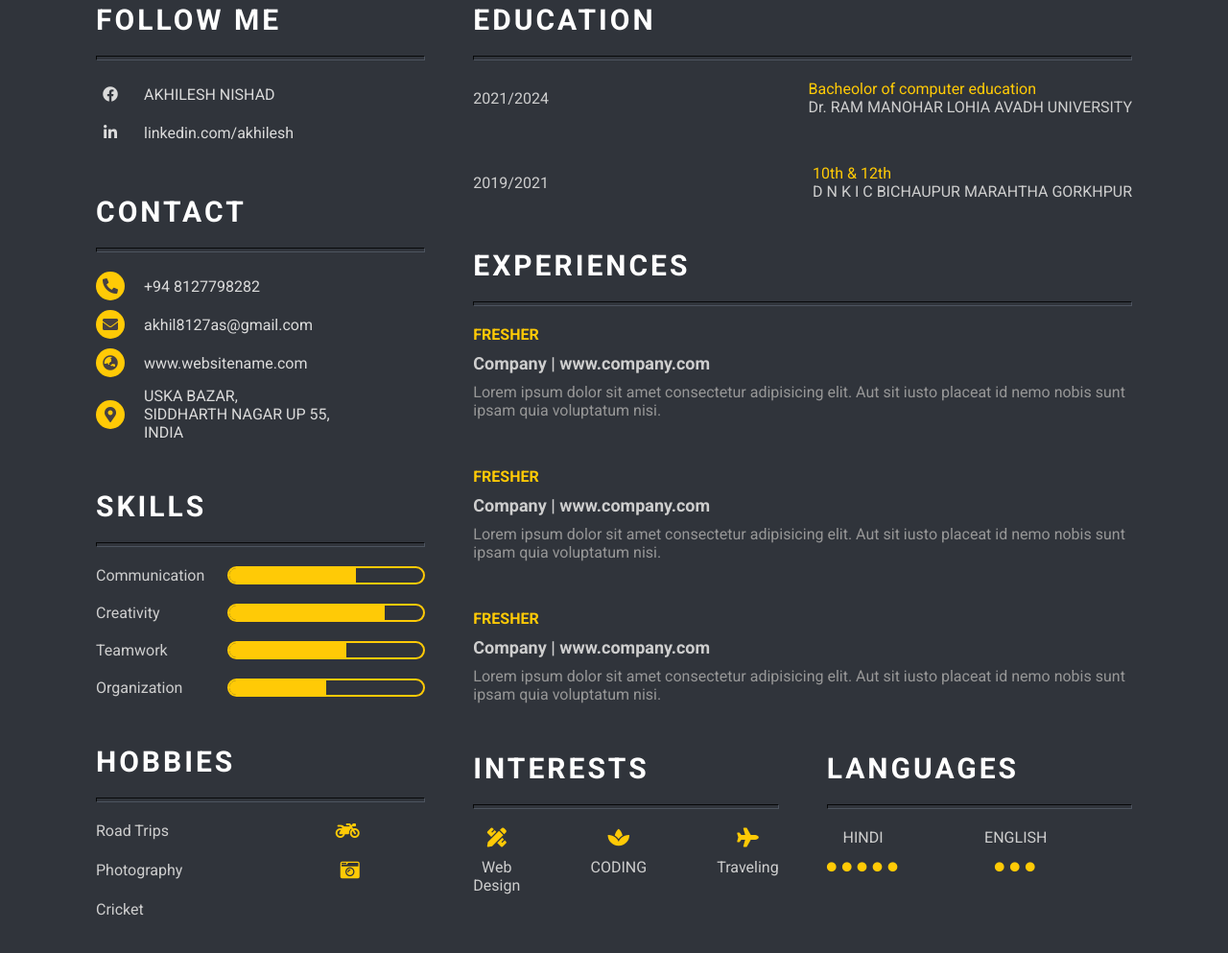
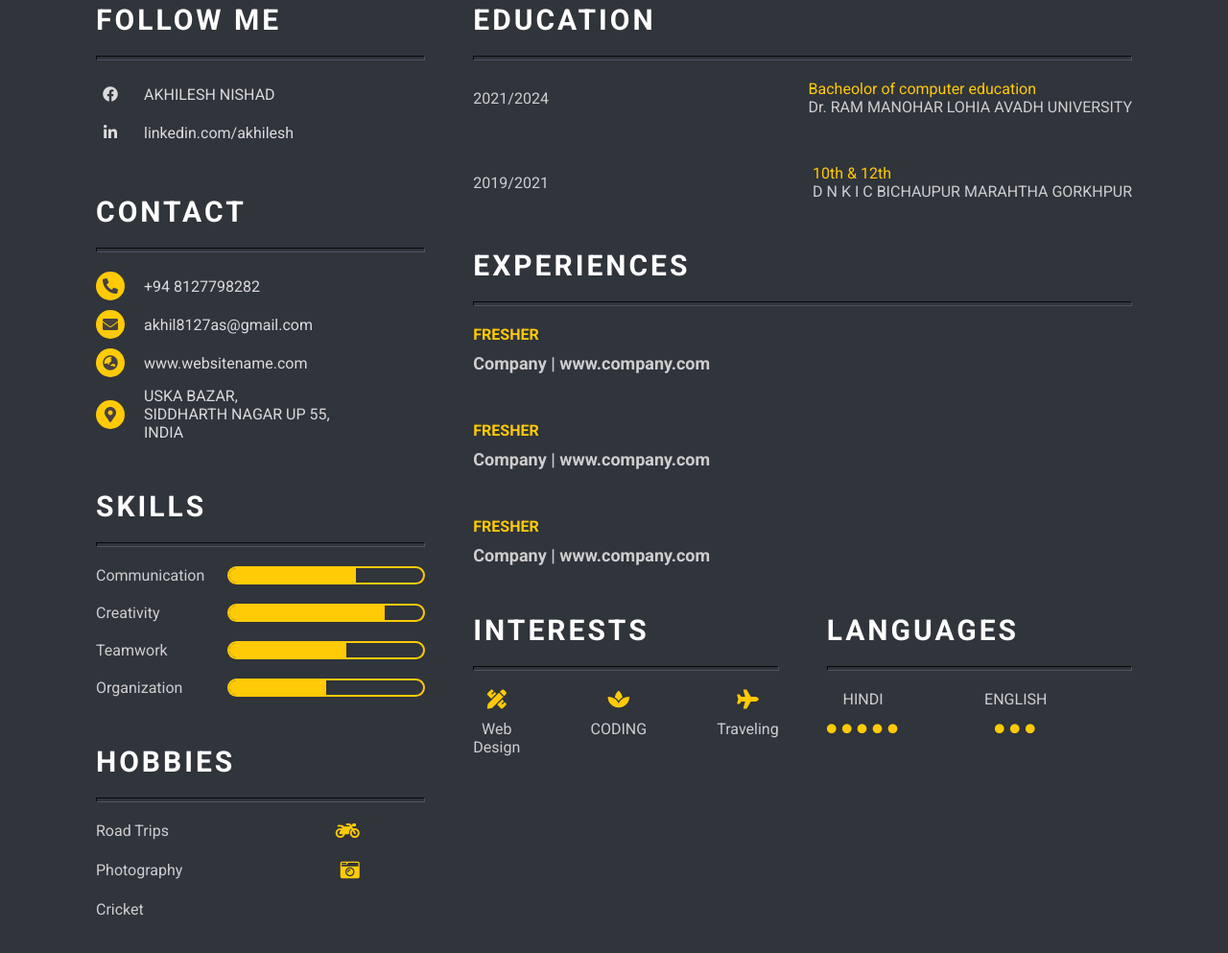
Before and after one commit to codingexport/professional-profile, a plain HTML site: page akhil.html in a window 1280 px wide. Shown: the part 651-1644 px from the top of the page at 96% size. Drawn offline with Linux system fonts and the light colour scheme; some icons are missing.

Commit message:
Update akhil.html

```diff
--- a/akhil.html
+++ b/akhil.html
@@ -157,19 +157,19 @@
                 <div class="experience">
                     <h4>FRESHER</h4>
                     <h5>Company | www.company.com</h5>
-                    <p>Lorem ipsum dolor sit amet consectetur adipisicing elit. Aut sit iusto placeat id nemo nobis sunt ipsam quia voluptatum nisi.</p>
+                    <p></p>
                     <!-- <p class="date">01.2020 - present</p> -->
                 </div>
                 <div class="experience">
                     <h4>FRESHER</h4>
                     <h5>Company | www.company.com</h5>
-                    <p>Lorem ipsum dolor sit amet consectetur adipisicing elit. Aut sit iusto placeat id nemo nobis sunt ipsam quia voluptatum nisi.</p>
+                    <p></p>
                     <!-- <p class="date">01.2018 - 01.2020</p> -->
                 </div>
                 <div class="experience">
                     <h4>FRESHER</h4>
                     <h5>Company | www.company.com</h5>
-                    <p>Lorem ipsum dolor sit amet consectetur adipisicing elit. Aut sit iusto placeat id nemo nobis sunt ipsam quia voluptatum nisi.</p>
+                    <p></p>
                     <!-- <p class="date">01.2016 - 2018</p> -->
                 </div>
             </div>
```
